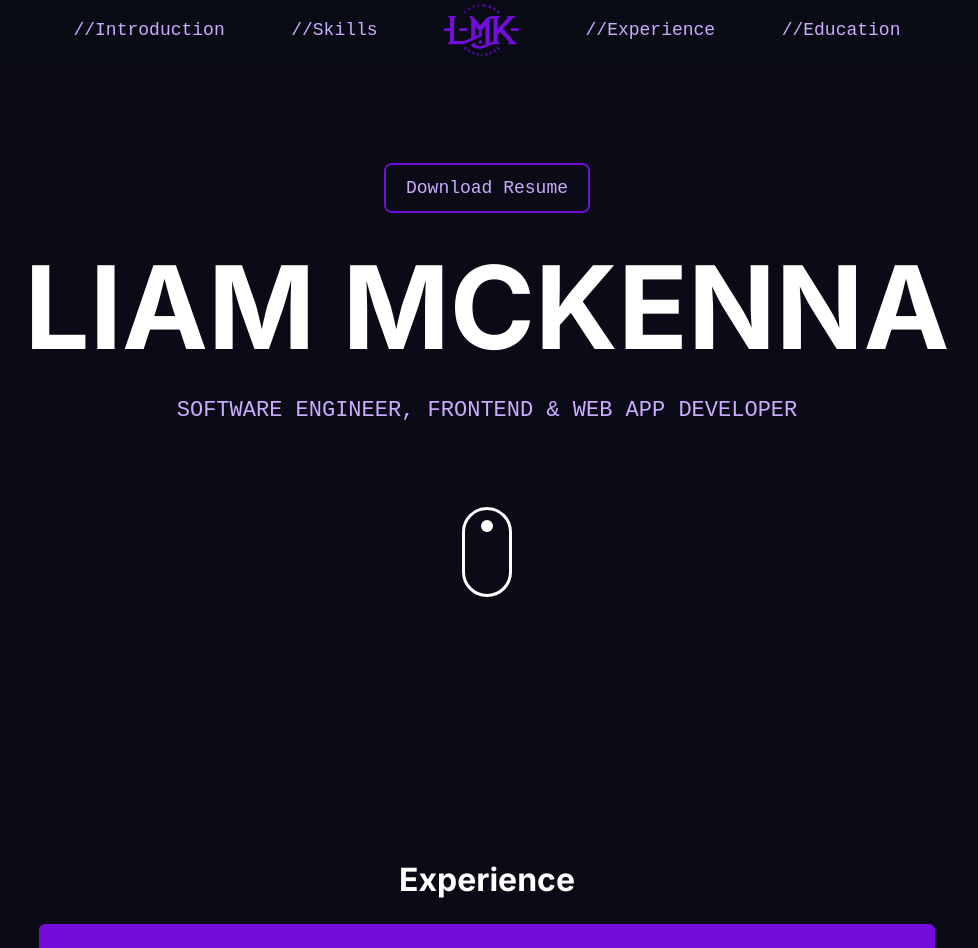
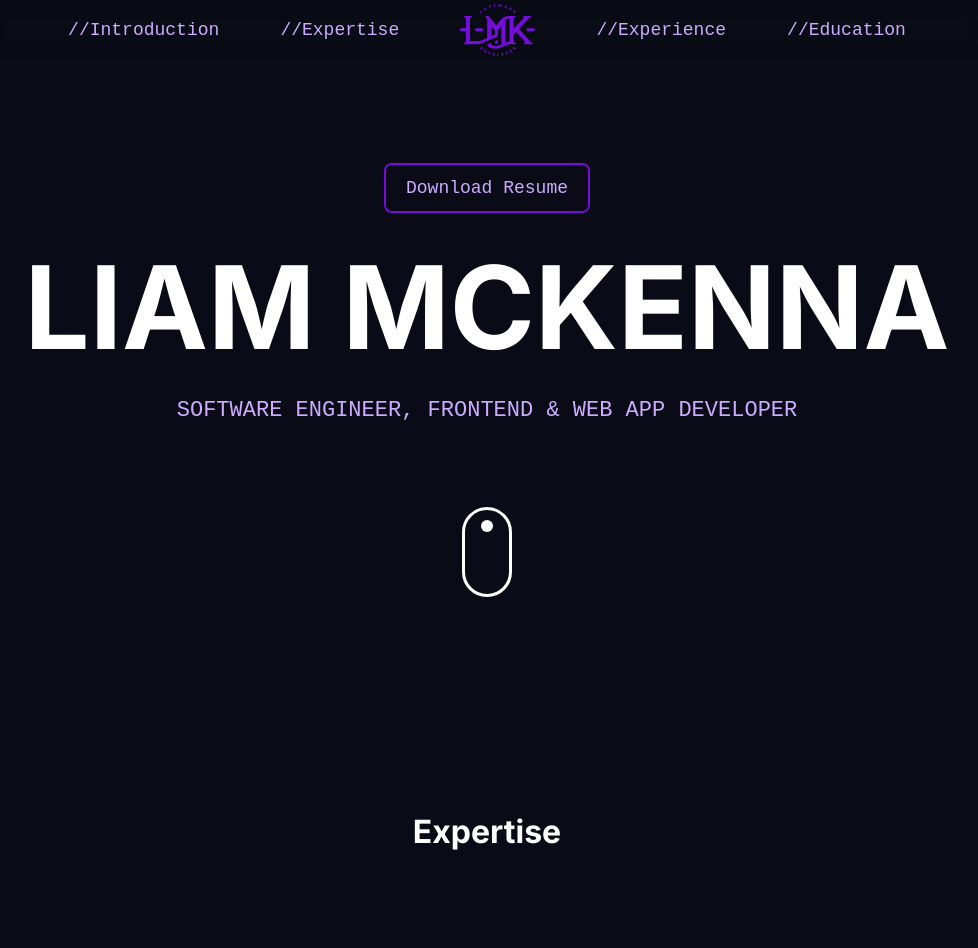
Before and after one commit to Liam-McKenna/liam-mckenna.github.io, a Next.js app: page / in a window 1280 px wide. Shown: the top 948 px of the page, without its empty margins (153-1131 px from the left). Built offline with nearby package versions, Linux system fonts and the light colour scheme.

Commit message:
recent-changes

```diff
--- a/src/app/page.js
+++ b/src/app/page.js
@@ -1,6 +1,6 @@
 import styles from "./page.module.scss";
 import Introduction from "../components/sections/Introduction";
-import SkillsAndTools from "../components/sections/SkillsAndTools";
+import Expertise from "../components/sections/Expertise";
 import Experience from "../components/sections/Experience";
 import Education from "../components/sections/Education";
 
@@ -8,7 +8,7 @@ export default function Home() {
   return (
     <main className={styles.main}>
       <Introduction />
-      {/* <SkillsAndTools /> */}
+      <Expertise />
       <Experience />
       <Education />
     </main>
--- a/src/components/navigation/Navbar.js
+++ b/src/components/navigation/Navbar.js
@@ -25,8 +25,8 @@ const Navbar = () => {
           <Link href="/#intro" scroll={true}>
             {`//Introduction`}
           </Link>
-          <Link href="/#skills" scroll={true}>
-            {`//Skills`}
+          <Link href="/#expertise" scroll={true}>
+            {`//Expertise`}
           </Link>
 
           <Image className={styles.logo} src={logo} width={75} height={70} />
--- /dev/null
+++ b/src/components/sections/Expertise.js
@@ -0,0 +1,35 @@
+import React from 'react'
+
+const Expertise = () => {
+
+    const cardsData = [
+        {
+            title: 'Software Engineer',
+            description: 'Full-stack developer with a strong background in Python and JavaScript, skilled in designing user interfaces, building APIs, automating testing, and deploying with Docker and DevOps.'
+        }, {
+            title: 'Frontend & Graphic Designer',
+            description: 'Advocate for good UI/UX. 4 years of traditional graphic and video design & 2 years developing Frontend UI in React and Next'
+        }, {
+            title: 'API Developer & Database Design',
+            description: 'Skilled in building and integrating RESTful APIs using Django REST Framework, and adept at designing and manipulating SQL databases for robust data management.'
+        }
+    ]
+
+    const Card = ({ data }) => {
+        return (
+            <div>
+                <div>{data.title}</div>
+                <div>{data.description}</div>
+            </div>
+        )
+    }
+
+    return (
+        <div id="expertise">
+            <h1 className="flex justify-center">Expertise</h1>
+            <Card data={cardsData} />
+        </div>
+    )
+}
+
+export default Expertise
```
